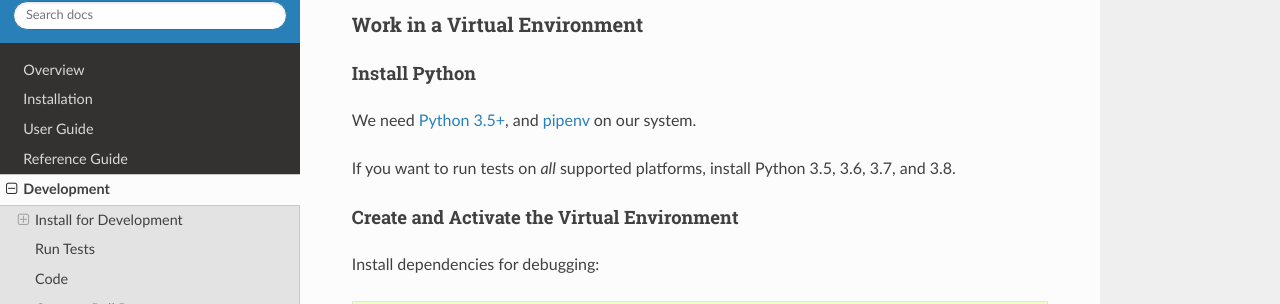
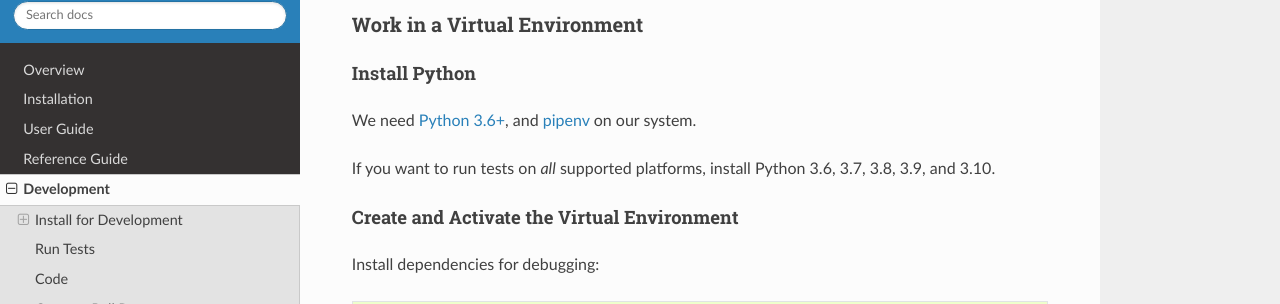
Before and after one commit to mar10/yabs, a Sphinx documentation site: the page built from docs/sphinx/development.rst, in a window 1280 px wide and 900 px high, scrolled down 400 px. Shown: the part 147-451 px from the top of the window. Built offline with Sphinx 7.4.7 and the Read the Docs theme 2.0.0, drawn with Linux system fonts in a browser that asks for light colours.

Commit message:
Stop testing Python 3.5 (EOL 2020-09-13)

```diff
--- a/docs/sphinx/development.rst
+++ b/docs/sphinx/development.rst
@@ -27,11 +27,11 @@ Work in a Virtual Environment
 
 Install Python
 ^^^^^^^^^^^^^^
-We need `Python 3.5+ <https://www.python.org/downloads/>`_,
+We need `Python 3.6+ <https://www.python.org/downloads/>`_,
 and `pipenv <https://pipenv.pypa.io/>`_ on our system.
 
-If you want to run tests on *all* supported platforms, install Python 3.5,
-3.6, 3.7, and 3.8.
+If you want to run tests on *all* supported platforms, install Python
+3.6, 3.7, 3.8, 3.9, and 3.10.
 
 Create and Activate the Virtual Environment
 ^^^^^^^^^^^^^^^^^^^^^^^^^^^^^^^^^^^^^^^^^^^
--- a/docs/sphinx/index.rst
+++ b/docs/sphinx/index.rst
@@ -53,7 +53,7 @@ Quickstart
 
 Releases are hosted on `PyPI <https://pypi.python.org/pypi/yabs>`_ and can
 be installed using `pipenv <https://pipenv.pypa.io/>`_
-(`Python 3.5+ <https://www.python.org/downloads/>`_ is required) ::
+(`Python 3.6+ <https://www.python.org/downloads/>`_ is required) ::
 
   $ pipenv shell
   (yabs) $ pipenv install yabs --upgrade
--- a/docs/sphinx/installation.rst
+++ b/docs/sphinx/installation.rst
@@ -1,7 +1,7 @@
 Installation
 ============
 
-Requirements: `Python <https://www.python.org/downloads/>`_ 3.5+ is required.
+Requirements: `Python <https://www.python.org/downloads/>`_ 3.6+ is required.
 Releases are hosted on `PyPI <https://pypi.python.org/pypi/yabs>`_ and can
 be installed using
 `pip <https://pip.pypa.io/en/stable>`_
--- a/docs/sphinx/yabs_annotated.yaml
+++ b/docs/sphinx/yabs_annotated.yaml
@@ -36,7 +36,7 @@ tasks:
     #                         # version is higher than the latest tag (gt,
     #                         # gte, lt, lte, eq, neq)
     os: null                # (str, list)
-    python: ">=3.5"         # SemVer specifier
+    python: ">=3.6"         # SemVer specifier
     twine: true             # `twine` is available
     up_to_date: true        # everything pulled from remote
     venv: true              # running inside a virtual environment
--- a/docs/sphinx/yabs_minimal.yaml
+++ b/docs/sphinx/yabs_minimal.yaml
@@ -20,7 +20,7 @@ tasks:
     branch: master          # Current branch must be in this list
     can_push: true          # Test if 'git push' would/would not succeed
     clean: true             # Repo must/must not contain modifications
-    python: ">=3.5"         # SemVer specifier
+    python: ">=3.6"         # SemVer specifier
     twine: true             # `twine` is available
     up_to_date: true        # everything pulled from remote
     venv: true              # running inside a virtual environment
--- a/setup.cfg
+++ b/setup.cfg
@@ -27,7 +27,6 @@ classifiers =
     Programming Language :: Python
     Programming Language :: Python :: 3
     Programming Language :: Python :: 3 :: Only
-    Programming Language :: Python :: 3.5
     Programming Language :: Python :: 3.6
     Programming Language :: Python :: 3.7
     Programming Language :: Python :: 3.8
```
Also changed, not shown: .travis.yml.
